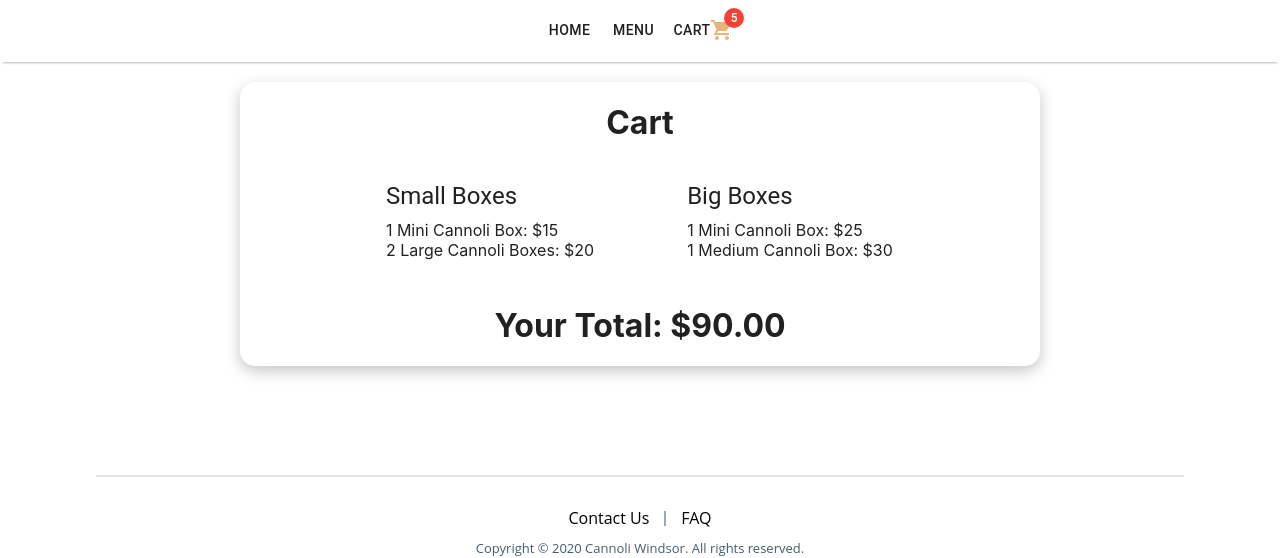
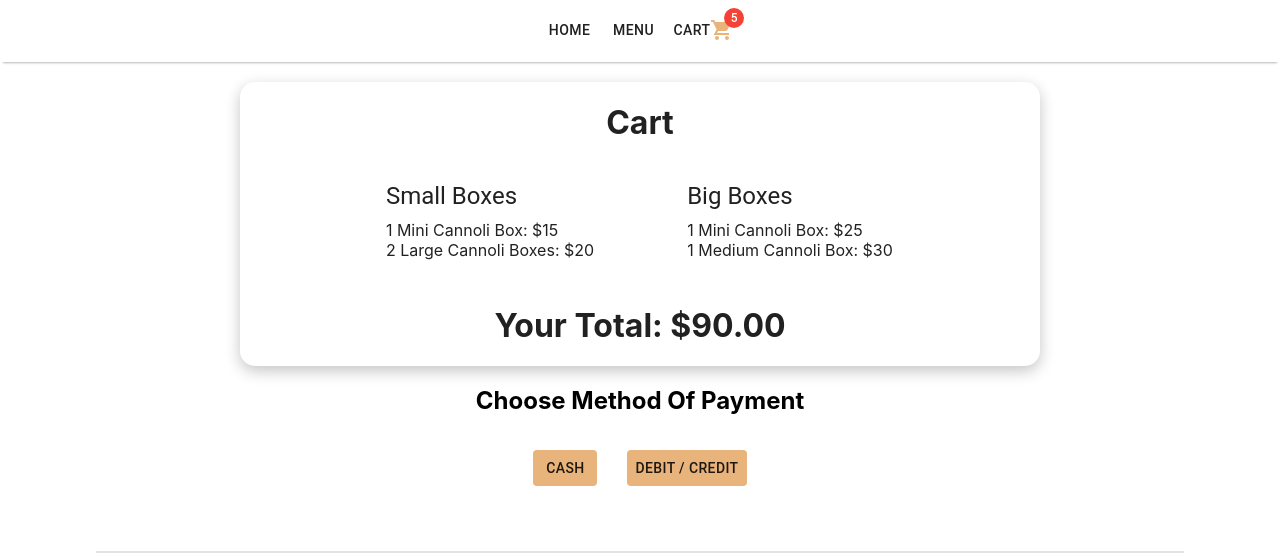
Before and after one commit to andrealswa/cannoli-windsor-app-new, a Next.js app: page /cart in a window 1280 px wide. Shown: the part 202-760 px from the top of the page. Built offline with nearby package versions, Linux system fonts and the light colour scheme.

Commit message:
note message

```diff
--- a/components/cart/Cart.module.css
+++ b/components/cart/Cart.module.css
@@ -1,3 +1,10 @@
+.mainContainer {
+  display: flex;
+  justify-content: center;
+  flex-direction: column;
+  align-items: center;
+}
+
 .heroText {
   text-align: center;
   margin-bottom: 20px;
@@ -38,7 +45,13 @@
   border-radius: 15px !important;
 }
 
-.mainContainer {
+.payment {
   display: flex;
+  width: 300px;
   justify-content: center;
 }
+
+.paymentButton {
+  background-color: rgb(233, 180, 123) !important;
+  margin: 15px !important;
+}
--- a/components/cart/Cart.tsx
+++ b/components/cart/Cart.tsx
@@ -11,6 +11,7 @@ import { useRecoilValue } from 'recoil';
 import { useRecoilState } from 'recoil';
 import { cart as cartState } from '../../recoil/recoil-atoms';
 import { cartCount } from '../../recoil/recoil-atoms';
+import { notes } from '../../recoil/recoil-atoms';
 
 import styles from './Cart.module.css'
 import { motion } from 'framer-motion';
@@ -34,6 +35,7 @@ const fadeInUp = {
 
 export const Cart = () => {
   const localCartCount = useRecoilValue(cartCount);
+  const localNotes = useRecoilValue(notes);
   const [cart, setCart] = useRecoilState(cartState);
 
   const totalPrice = () => {
@@ -111,8 +113,16 @@ export const Cart = () => {
               </Card>
             </motion.div>
           </div>
+          {localNotes != "" && <div>
+            <h2>Your Note</h2>
+            {localNotes}
+          </div>}
           <div className={styles.heroText}><h1>Your Total: ${totalPrice().toFixed(2)}</h1></div>
         </Card>
+        <h2>Choose Method Of Payment</h2>
+        <div className={styles.payment}>
+          <Button className={styles.paymentButton}>Cash</Button><Button className={styles.paymentButton}>Debit / Credit</Button>
+        </div>
       </div>
     </motion.div>
   )
```
Also changed, not shown: components/menu/ClientNotes.tsx (+9 -1 lines).
